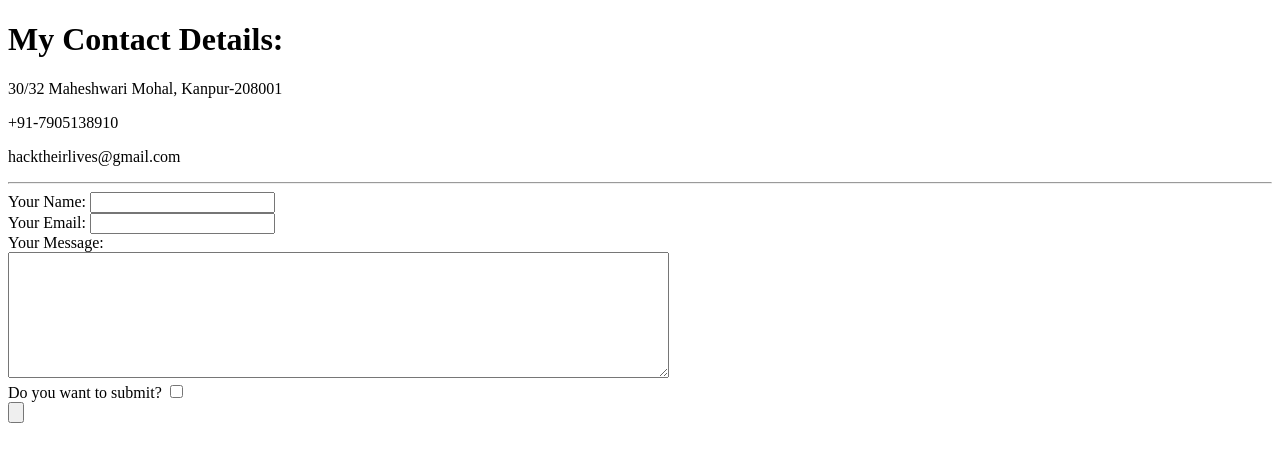
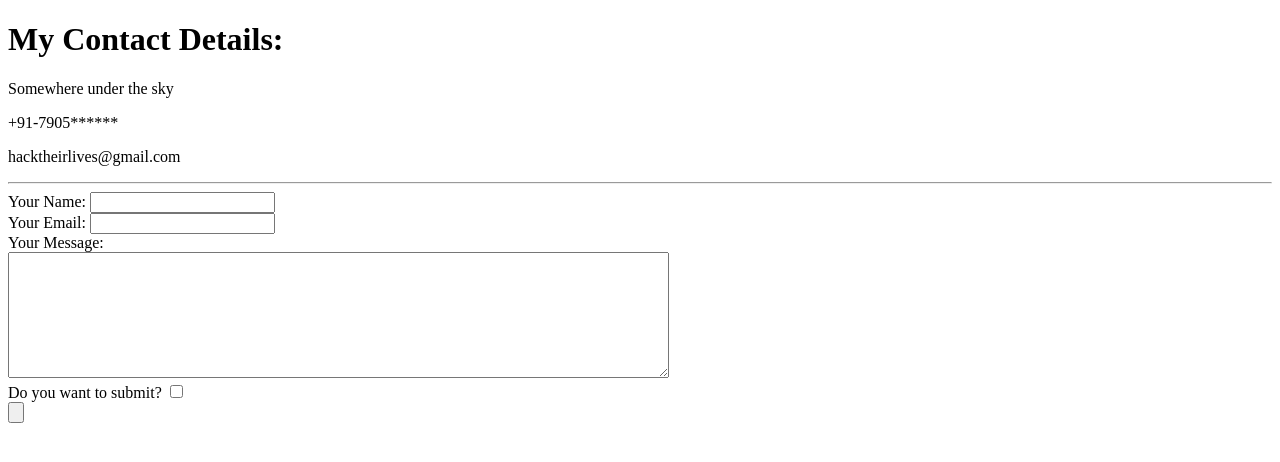
Before and after one commit to hacktheirlives/cv, a plain HTML site: page contact-me.html in a window 1280 px wide. Drawn offline with Linux system fonts and the light colour scheme.

Commit message:
Removal of my real address

```diff
--- a/contact-me.html
+++ b/contact-me.html
@@ -8,8 +8,8 @@
 
 <body>
   <h1>My Contact Details:</h1>
-  <p>30/32 Maheshwari Mohal, Kanpur-208001</p>
-  <p>+91-7905138910</p>
+  <p>Somewhere under the sky</p>
+  <p>+91-7905******</p>
   <p>hacktheirlives@gmail.com</p>
   <hr>
   <form action="mailto:aryanverma.av2000@gmail.com" method="post" enctype="text/plain">
```
